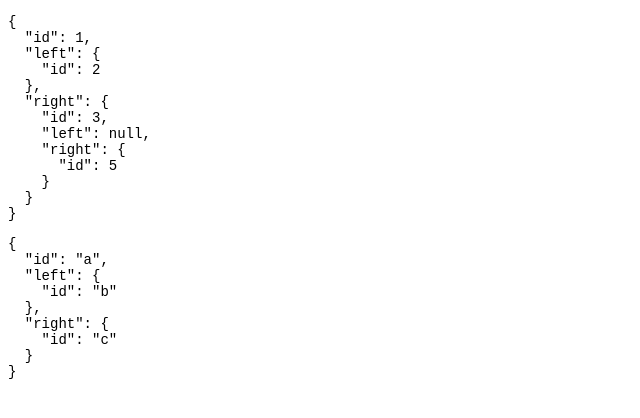
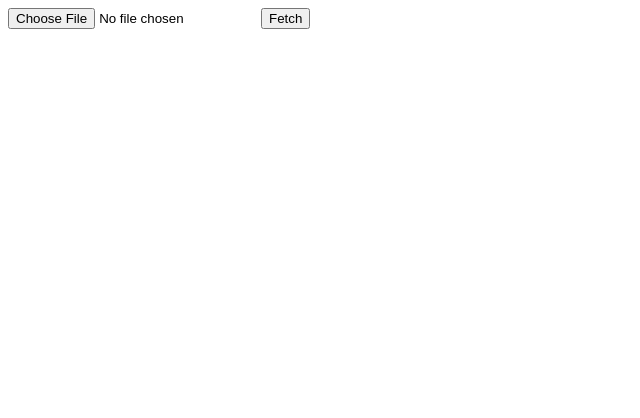
Before and after one commit to beccathomson/json-parser, a React (Create React App) app: page / in a window 1280 px wide. Shown: the top 418 px of the page, without its empty margins (0-640 px from the left). Built offline with nearby package versions, Linux system fonts and the light colour scheme.

Commit message:
Editable JSON, starting visualization

```diff
--- a/src/App.tsx
+++ b/src/App.tsx
@@ -1,16 +1,58 @@
-import React from 'react';
-import './App.css';
-import BinaryParser, { ParserInputType } from './BinaryParser';
-const test1 = [1, [2], [3, null, [5]]];
-const test2 = ["a", ["b"], ["c"]];
+import React, { useEffect, useState } from 'react';
+import { useDispatch, useSelector } from 'react-redux';
+import FileUpload from './FileUpload';
+import { selectAppState } from './app.slice';
+import { BinTreeNode, parseTree } from './BinaryParser';
+import VisualTree from './VisualTree';
 
-function App() {
+const App = (): JSX.Element => {
+
+  const fileInput = useSelector(selectAppState)?.input;
+  const [jsonText, setJsonText] = useState("");
+  const [isValidJson, setIsValidJson] = useState(false);
+  const [binaryTree, setBinaryTree] = useState<BinTreeNode | null>(null);
+  const [output, setOutput] = useState<BinTreeNode | null>();
+
+  const handleNewText = (text: string) => { // set isValidJson, sets input
+    try {
+      const parsed = JSON.parse(text);
+      setIsValidJson(true);
+      setJsonText(parsed);
+    } catch (error) {
+      setIsValidJson(false);
+    }
+  }
+
+  //@ts-ignore
+  const handleUserInput = (event) => {
+    const newText = event.target.textContent;
+    handleNewText(newText)
+  };
+
+  useEffect(() => {
+    handleNewText(fileInput)
+  },[fileInput])
+
+  useEffect(() => { // set valid output only
+    if (isValidJson) {
+      setOutput(parseTree(jsonText))
+      setBinaryTree(parseTree(jsonText))
+    }
+  },[jsonText])
+
   return (
-    <div className="App">
-      <BinaryParser input={test1 as ParserInputType}/>
-      <BinaryParser input={test2 as ParserInputType}/>
+    <div>
+      <FileUpload />
+      <div className="outputArea">
+      <pre
+          contentEditable
+          onKeyDown={handleUserInput}
+          className={isValidJson ? 'valid' : 'invalid'}
+        >{JSON.stringify(output, null, 2)}</pre>
+      </div>
+      {binaryTree && <VisualTree rootNode={binaryTree} />}
     </div>
   );
-}
+};
 
 export default App;
--- a/src/BinaryParser.tsx
+++ b/src/BinaryParser.tsx
@@ -1,7 +1,9 @@
 import React from 'react';
-import './BinaryParser.css'; // Import the CSS file
+import './BinaryParser.css';
+import { useDispatch } from 'react-redux';
+import { setBinaryTree } from './app.slice';
 
-interface BinTreeNode {
+export interface BinTreeNode {
   id: string | number;
   left?: BinTreeNode | null;
   right?: BinTreeNode | null;
@@ -14,11 +16,12 @@ interface BinaryParserProps {
 type NodeInputType = (string | number | null | string[] | number[])
 export type ParserInputType = [string | number, NodeInputType?, NodeInputType?];
 
-const BinaryParser: React.FC<BinaryParserProps> = ({ input }) => {
-  const parseBinaryTree = (arr: ParserInputType): BinTreeNode | null => {
+const parseBinaryTree = (arr: ParserInputType): BinTreeNode | null => {
     if (!arr) {
       return null;
     }
+
+    console.log(typeof arr)
 
     const [id, leftChild, rightChild] = arr;
 
@@ -26,8 +29,8 @@ const BinaryParser: React.FC<BinaryParserProps> = ({ input }) => {
       id: Array.isArray(id) ? id[0] : id,
     };
 
-    const left = parseBinaryTree(leftChild as ParserInputType);
-    const right = parseBinaryTree(rightChild as ParserInputType);
+    const left = leftChild ? parseBinaryTree(leftChild as ParserInputType): null;
+    const right = rightChild? parseBinaryTree(rightChild as ParserInputType): null;
 
     if (left || right) {
         node.left = left
@@ -35,9 +38,18 @@ const BinaryParser: React.FC<BinaryParserProps> = ({ input }) => {
     }
 
     return node;
-  };
+};
 
+export const parseTree = (jsonString: string): BinTreeNode | null => {
+    if (!jsonString || !Array.isArray(jsonString))
+        return null
+    const parsedTree = parseBinaryTree(jsonString as unknown as ParserInputType);
+    return parsedTree;
+};
+
+const BinaryParser: React.FC<BinaryParserProps> = ({ input }) => {
   const parsedTree = parseBinaryTree(input);
+
 
   return (
     <div>
--- /dev/null
+++ b/src/FileUpload.tsx
@@ -0,0 +1,37 @@
+import React, { useState } from 'react';
+import { setInput } from './app.slice';
+import { useDispatch } from 'react-redux';
+
+const FileUpload = (): JSX.Element => {
+  const [selectedFile, setSelectedFile] = useState(null);
+  const dispatch = useDispatch();
+
+    // @ts-ignore
+  const handleFileChange = (event) => {
+    const file = event.target.files[0];
+    setSelectedFile(file);
+  };
+
+  const handleUploadClick = () => {
+    if (selectedFile) {
+      const reader = new FileReader();
+      reader.onload = (event) => {
+        const fileContent = event?.target?.result;
+        if (fileContent) {
+          dispatch(setInput(fileContent as string));
+        }
+      };
+
+      reader.readAsText(selectedFile);
+    }
+  };
+
+  return (
+    <div>
+      <input type="file" onChange={handleFileChange} />
+      <button onClick={handleUploadClick}>Fetch</button>
+    </div>
+  );
+};
+
+export default FileUpload;
--- /dev/null
+++ b/src/VisualTree.tsx
@@ -0,0 +1,48 @@
+import React from 'react';
+import { BinTreeNode } from './BinaryParser';
+
+
+interface VisualTreeProps {
+  rootNode: BinTreeNode;
+}
+
+const BinTreeNodeSquare: React.FC<{ node: BinTreeNode }> = ({ node }) => {
+  return (
+    <div
+      style={{
+        border: '1px solid black',
+        width: '50px',
+        height: '50px',
+        display: 'flex',
+        alignItems: 'center',
+        justifyContent: 'center',
+        margin: '5px',
+      }}
+    >
+      {node.id}
+    </div>
+  );
+};
+
+const VisualTree: React.FC<VisualTreeProps> = ({ rootNode }) => {
+    const renderBinaryTreeNode = (node: BinTreeNode | null) => {
+      if (!node) {
+        return null;
+      }
+
+      return (
+        <div style={{ display: 'flex' }}>
+          <BinTreeNodeSquare node={node} />
+          <div style={{ display: 'flex', flexDirection: 'column' }}>
+          {node.left && renderBinaryTreeNode(node.left)}
+          {node.right && renderBinaryTreeNode(node.right)}
+        </div>
+        </div>
+
+      );
+    };
+
+    return <div>{renderBinaryTreeNode(rootNode)}</div>;
+  };
+
+export default VisualTree;
--- a/src/app.slice.ts
+++ b/src/app.slice.ts
@@ -1,17 +1,19 @@
 import { PayloadAction, SerializedError, createSlice } from "@reduxjs/toolkit";
 import { RootState } from "./store";
+import { BinTreeNode } from "./BinaryParser";
 
 export interface AppState {
   input: string,
   output: string,
-  error?: SerializedError
+  error?: SerializedError,
+  binaryTree?: BinTreeNode
 }
-const initialState:AppState = {
+const initialState: AppState = {
     input: '',
     output: '',
   };
 
-  export const selectAppState = (state: RootState): AppState => state.appState;
+  export const selectAppState = (state: RootState): AppState => state.app;
 
   const appSlice = createSlice({
     name: "app",
@@ -19,14 +21,18 @@ const initialState:AppState = {
     reducers: {
       setInput(state: AppState, action: PayloadAction<string | undefined>) {
         state.input = action.payload ?? ""
+        console.log(state.input)
       },
       setOutput(state: AppState, action: PayloadAction<string | undefined>) {
         state.output = action.payload ?? ""
+      },
+      setBinaryTree(state: AppState, action: PayloadAction<BinTreeNode | null>) {
+        state.binaryTree = action.payload ?? undefined
       },
     },
   });
 
 
 
-  export const { setInput, setOutput } = appSlice.actions;
+  export const { setInput, setOutput, setBinaryTree } = appSlice.actions;
   export default appSlice.reducer;
--- a/src/store.ts
+++ b/src/store.ts
@@ -1,17 +1,22 @@
-import reducer, { AppState } from './app.slice';
-import { configureStore, getDefaultMiddleware } from "@reduxjs/toolkit";
+import { combineReducers, configureStore, getDefaultMiddleware } from "@reduxjs/toolkit";
 import { useDispatch } from "react-redux";
+import appReducer from "./app.slice";
 
 export interface RootState {
-  appState: AppState;
+  app: ReturnType<typeof appReducer>;
 }
-export type ReducerMap = Partial<RootState>;
+
+const rootReducer = combineReducers({
+  app: appReducer,
+});
 
 const store = configureStore({
-    reducer,
-    middleware: [...getDefaultMiddleware({ immutableCheck: false, serializableCheck: false })],
+  reducer: rootReducer,
+  middleware: getDefaultMiddleware({
+    immutableCheck: false,
+    serializableCheck: false,
+  }),
 });
-
 
 export type AppDispatch = typeof store.dispatch;
 export const useAppDispatch = () => useDispatch<AppDispatch>();
```
